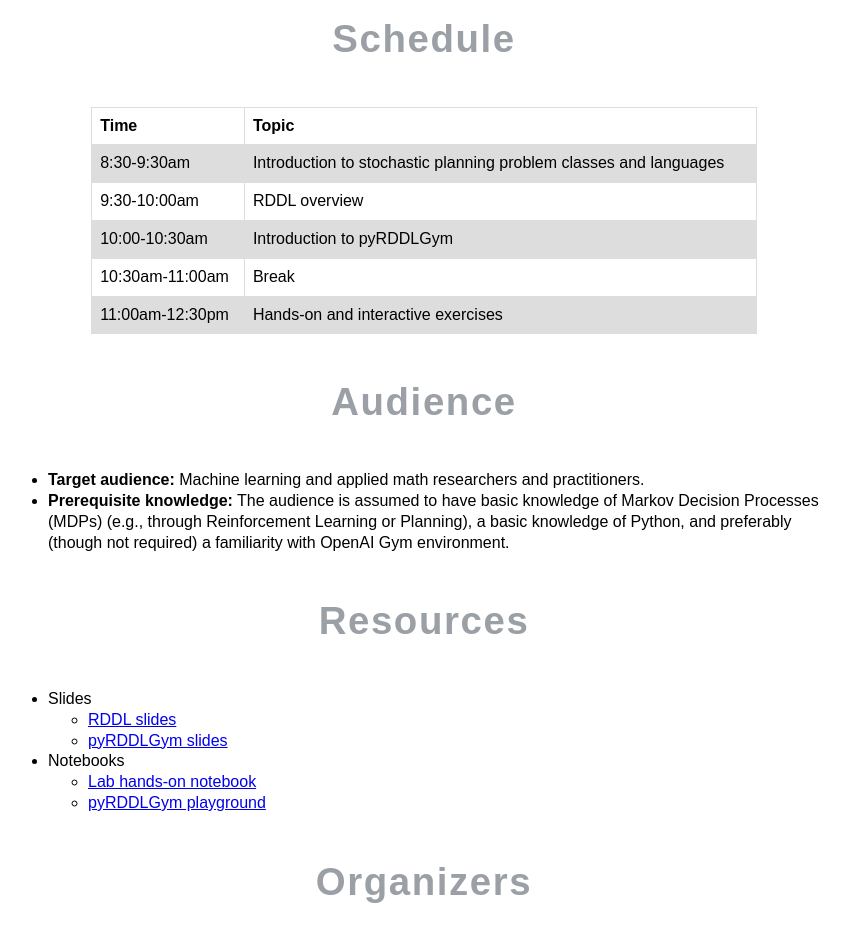
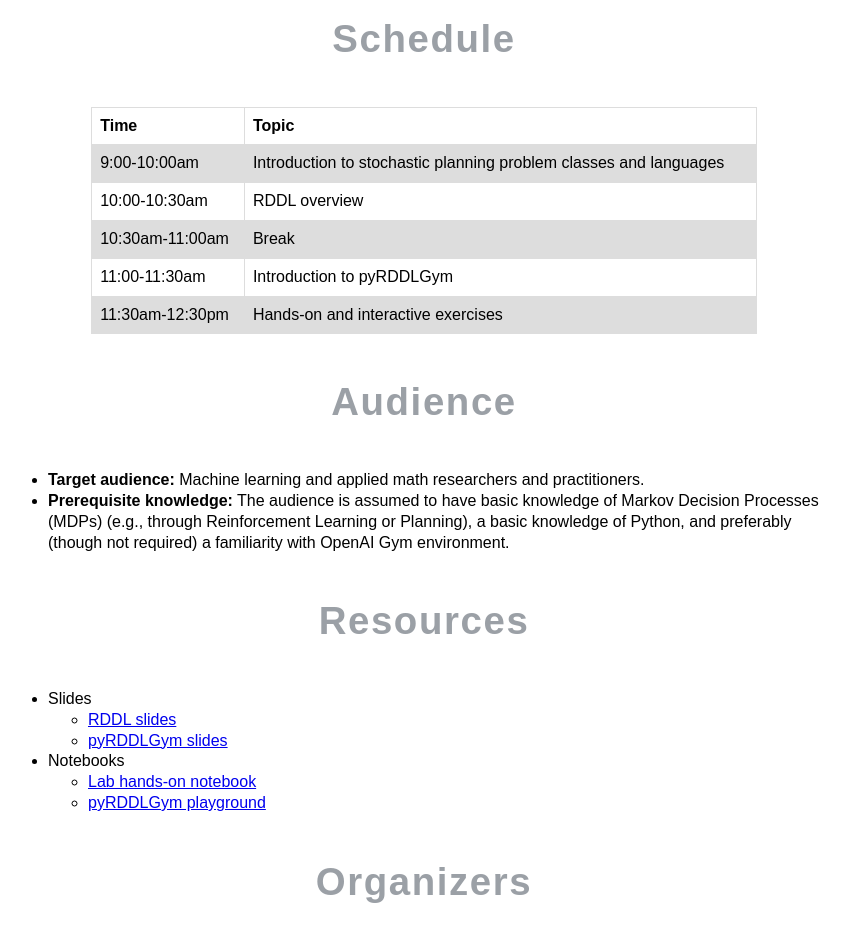
Before and after one commit to pyrddlgym-project/pyrddlgym-project.github.io, a plain HTML site: page ICAPS23-Tutorial.html in a window 1280 px wide. Shown: the part 1366-2307 px from the top of the page, without its empty margins (216-1066 px from the left). Drawn offline with Linux system fonts and the light colour scheme.

Commit message:
Update ICAPS23-Tutorial.html

```diff
--- a/ICAPS23-Tutorial.html
+++ b/ICAPS23-Tutorial.html
@@ -215,23 +215,23 @@ footer {
           <th>Topic</th>
         </tr>
         <tr>
-          <td>8:30-9:30am</th>
+          <td>9:00-10:00am</th>
           <td>Introduction to stochastic planning problem classes and languages</th>
         </tr>
         <tr>
-          <td>9:30-10:00am</td>
+          <td>10:00-10:30am</td>
           <td>RDDL overview</td>
-        </tr>
-        <tr>
-          <td>10:00-10:30am</td>
-          <td>Introduction to pyRDDLGym</td>
         </tr>
         <tr>
           <td>10:30am-11:00am</td>
           <td>Break</td>
         </tr>
+	<tr>
+          <td>11:00-11:30am</td>
+          <td>Introduction to pyRDDLGym</td>
+        </tr>
         <tr>
-          <td>11:00am-12:30pm</td>
+          <td>11:30am-12:30pm</td>
           <td>Hands-on and interactive exercises</td>
         </tr>
       </table>
```
